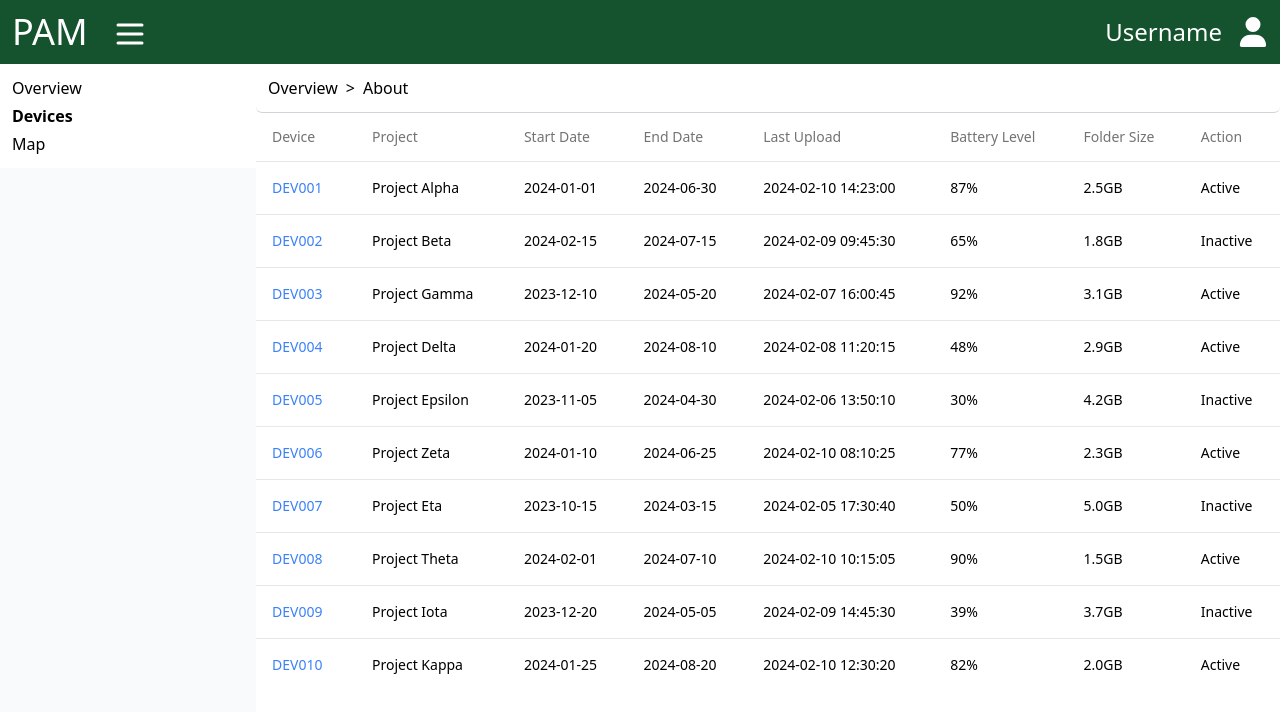
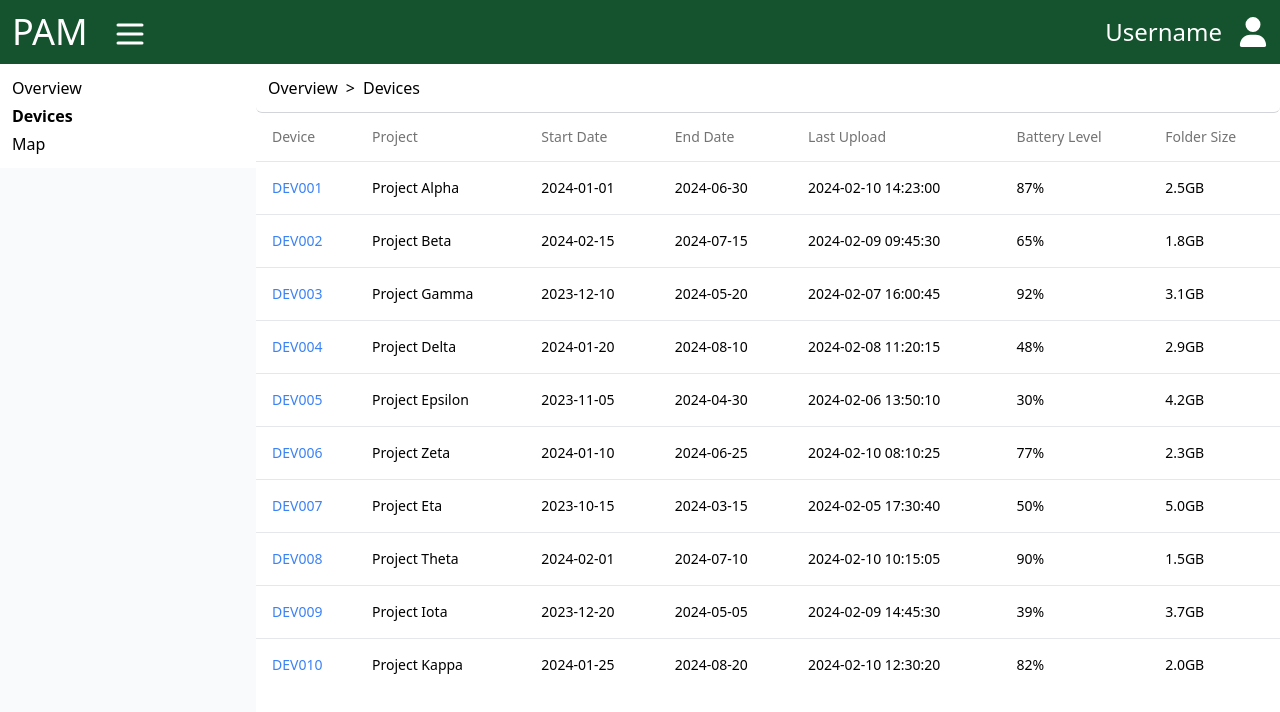
Before and after one commit to BA07-NINA/database, a React (Vite) app in the folder frontend/: page /devices in a window 1280 px wide. Shown: the top 712 px of the page. Built offline with nearby package versions, Linux system fonts and the light colour scheme; data requests are answered from the project's data file.

Commit message:
working breadcrumbs

```diff
--- a/frontend/package.json
+++ b/frontend/package.json
@@ -15,6 +15,7 @@
     "@radix-ui/react-slot": "^1.1.1",
     "@tanstack/react-query": "^5.66.0",
     "@tanstack/react-router": "^1.99.6",
+    "@tanstack/react-table": "^8.20.6",
     "class-variance-authority": "^0.7.1",
     "clsx": "^2.1.1",
     "lucide-react": "^0.474.0",
@@ -41,7 +42,7 @@
     "json-server": "^1.0.0-beta.3",
     "postcss": "^8.5.1",
     "tailwindcss": "^3.4.17",
-    "typescript": "~5.6.2",
+    "typescript": "^5.7.3",
     "typescript-eslint": "^8.18.2",
     "vite": "^6.0.5"
   }
--- a/frontend/src/components/Breadcrumbs/Breadcrumbs.tsx
+++ b/frontend/src/components/Breadcrumbs/Breadcrumbs.tsx
@@ -1,37 +1,35 @@
 import { Link, useLocation } from '@tanstack/react-router';
+
+const capitalize = (str: string) => str.charAt(0).toUpperCase() + str.slice(1);
 
 function Breadcrumbs() {
   const location = useLocation();
+  const paths = location.pathname.split('/').filter((segment) => segment);
+
+  const breadcrumbs = paths.map((segment, index) => {
+    const path = '/' + paths.slice(0, index + 1).join('/');
+    return { label: capitalize(segment), path };
+  });
 
   return (
     <nav className="p-3 rounded-md w-full border-b border-gray-300">
       <ol className="list-reset flex text-black">
         <li>
-          <Link
-            to="/"
-            className={`hover:underline ${location.pathname === '/' ? 'font-bold text-black' : 'text-black'}`}
-          >
-            Overview
-          </Link>
+          <Link to="/" className="hover:underline text-black">Overview</Link>
+          {paths.length > 0 && <span className="mx-2">&gt;</span>}
         </li>
-        {location.pathname !== '/' && (
-          <>
-            <li>
-              <span className="mx-2">&gt;</span>
-            </li>
-            <li>
-              <Link
-                to="/"
-                className={`hover:underline ${location.pathname === '/' ? 'font-bold text-black' : 'text-black'}`}
-              >
-                About
-              </Link>
-            </li>
-          </>
-        )}
+        {breadcrumbs.map((breadcrumb, index) => (
+          <li key={breadcrumb.path} className="flex items-center">
+            <Link to={breadcrumb.path} className="hover:underline text-black">
+              {breadcrumb.label}
+            </Link>
+            {index < breadcrumbs.length - 1 && <span className="mx-2">&gt;</span>}
+          </li>
+        ))}
       </ol>
     </nav>
   );
 }
 
+
 export default Breadcrumbs;
--- a/frontend/src/routes/devices/index.tsx
+++ b/frontend/src/routes/devices/index.tsx
@@ -7,6 +7,14 @@ import {
   TableHeader,
   TableRow,
 } from '@/components/ui/table'
+import {
+  type ColumnDef,
+  flexRender,
+  getCoreRowModel,
+  getSortedRowModel,
+  type SortingState,
+  useReactTable,
+} from "@tanstack/react-table"
 import { Device } from '@/types'
 import { useSuspenseQuery } from '@tanstack/react-query'
 import { createFileRoute, Link } from '@tanstack/react-router'
@@ -30,7 +38,6 @@ function RouteComponent() {
           <TableHead>Last Upload</TableHead>
           <TableHead>Battery Level</TableHead>
           <TableHead>Folder Size</TableHead>
-          <TableHead>Action</TableHead>
         </TableRow>
       </TableHeader>
       <TableBody>
@@ -51,7 +58,6 @@ function RouteComponent() {
             <TableCell>{device.lastUpload}</TableCell>
             <TableCell>{device.batteryLevel}%</TableCell>
             <TableCell>{device.folderSize}</TableCell>
-            <TableCell>{device.action}</TableCell>
           </TableRow>
         ))}
       </TableBody>
--- a/frontend/tsconfig.app.json
+++ b/frontend/tsconfig.app.json
@@ -1,5 +1,6 @@
 {
   "compilerOptions": {
+    "incremental": true,
     "tsBuildInfoFile": "./node_modules/.tmp/tsconfig.app.tsbuildinfo",
     "target": "ES2020",
     "useDefineForClassFields": true,
@@ -27,7 +28,6 @@
     "noUnusedLocals": true,
     "noUnusedParameters": true,
     "noFallthroughCasesInSwitch": true,
-    "noUncheckedSideEffectImports": true,
 
   },
   "include": ["src"]
--- a/frontend/tsconfig.node.json
+++ b/frontend/tsconfig.node.json
@@ -1,5 +1,6 @@
 {
   "compilerOptions": {
+    "incremental": true,
     "tsBuildInfoFile": "./node_modules/.tmp/tsconfig.node.tsbuildinfo",
     "target": "ES2022",
     "lib": ["ES2023"],
@@ -18,7 +19,6 @@
     "noUnusedLocals": true,
     "noUnusedParameters": true,
     "noFallthroughCasesInSwitch": true,
-    "noUncheckedSideEffectImports": true
   },
   "include": ["vite.config.ts"]
 }
```
Also changed, not shown: frontend/src/routes/__root.tsx (+3 -5 lines), 1 other file (tests, documents, lock files or other folders).
